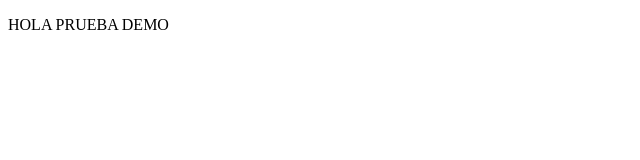
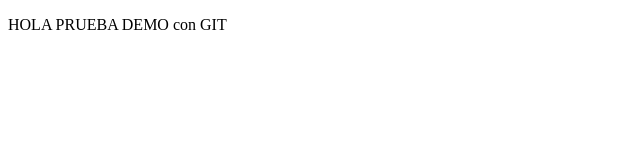
Before and after one commit to CristianP1/proyecto_demo, a plain HTML site: page index.html in a window 1280 px wide. Shown: the full height of the page, 0-640 px from the left. Drawn offline with Linux system fonts and the light colour scheme.

Commit message:
cambios nuevos

```diff
--- a/index.html
+++ b/index.html
@@ -7,6 +7,6 @@
     <title>DEMO</title>
 </head>
 <body>
-    <p>HOLA PRUEBA DEMO</p>
+    <p>HOLA PRUEBA DEMO con GIT</p>
 </body>
 </html>
```
